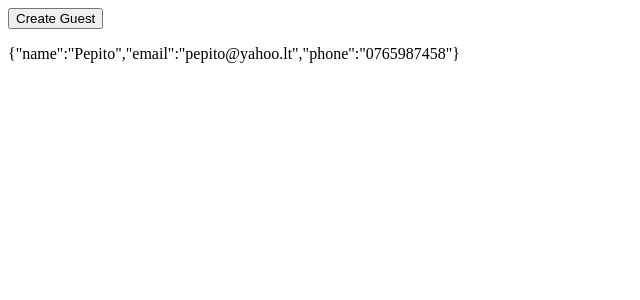
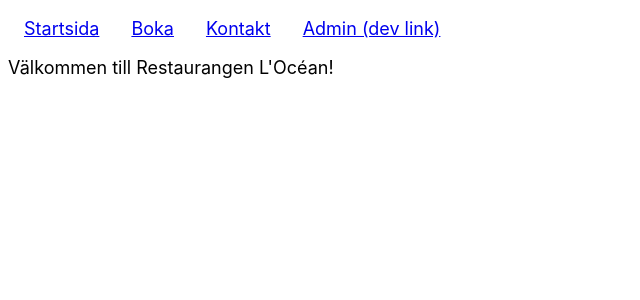
Before and after one commit to ocean-fed/ocean-fed-client, a React (Create React App) app: page / in a window 1280 px wide. Shown: the top 300 px of the page, without its empty margins (0-640 px from the left). Built offline with nearby package versions, Linux system fonts and the light colour scheme.

Commit message:
added routes and corresponding components structure, and a draft of Reservation model

```diff
--- a/package.json
+++ b/package.json
@@ -38,5 +38,8 @@
       "last 1 firefox version",
       "last 1 safari version"
     ]
+  },
+  "devDependencies": {
+    "@types/react-router-dom": "^5.1.5"
   }
 }
--- a/src/App.scss
+++ b/src/App.scss
@@ -0,0 +1,14 @@
+// styling below for simpler and less space-taking navigation during development
+
+header {
+  nav {
+    ul {
+      list-style-type: none;
+      padding-left: 0;
+      li {
+        display: inline;
+        padding: 1rem;
+      }
+    }
+  }
+}
--- a/src/App.tsx
+++ b/src/App.tsx
@@ -1,12 +1,47 @@
-import React from 'react';
-import './App.scss';
-import Create from './components/create/create';
+import React from "react";
+import { BrowserRouter as Router, Switch, Route, NavLink } from "react-router-dom";
+import "./App.scss";
+import Home from "./components/home/home";
+import Reservation from "./components/reservation/reservation";
+import Contact from "./components/contact/contact";
+import Admin from "./components/admin/admin";
 
 function App() {
   return (
-    <div className="App">
-      <Create></Create>
-    </div>
+    <Router>
+      <header>
+        <nav>
+          <ul>
+            <li>
+              <NavLink exact to="/">Startsida</NavLink>
+            </li>
+            <li>
+              <NavLink to="/reservation">Boka</NavLink>
+            </li>
+            <li>
+              <NavLink to="/contact">Kontakt</NavLink>
+            </li>
+            <li>
+              <NavLink to="/admin">Admin (dev link)</NavLink>
+            </li>
+          </ul>
+        </nav>
+      </header>
+      <Switch>
+        <Route path="/reservation">
+          <Reservation />
+        </Route>
+        <Route path="/contact">
+          <Contact />
+        </Route>
+        <Route path="/admin">
+          <Admin />
+        </Route>
+        <Route path="/">
+          <Home />
+        </Route>
+      </Switch>
+    </Router>
   );
 }
 
--- /dev/null
+++ b/src/components/admin/admin.tsx
@@ -0,0 +1,9 @@
+import React from "react";
+
+export default function Admin() {
+  return (
+    <main>
+      <p>Admin works.</p>
+    </main>
+  )
+}
--- /dev/null
+++ b/src/components/contact/contact.tsx
@@ -0,0 +1,9 @@
+import React from "react";
+
+export default function Contact() {
+  return (
+    <main>
+      <p>Contact works.</p>
+    </main>
+  )
+}
--- a/src/components/create/create.tsx
+++ b/src/components/create/create.tsx
@@ -1,25 +1,21 @@
-import React, { useState } from "react";
+// the aim of this DEV component is to test and make an example for calls to our API
+
+import React from "react";
 import axios from "axios";
 import Guest from "../../models/Guest";
 
 export default function Create() {
-  const defaultGuest: Guest = new Guest();
-  defaultGuest.name = "Pepito";
-  defaultGuest.email = "pepito@yahoo.lt";
-  defaultGuest.phone = "0765987458";
-
-  const [newGuest, setNewGuest] = useState(defaultGuest);
+  const newGuest: Guest = new Guest();
+  newGuest.name = "Pepito";
+  newGuest.email = "pepito@yahoo.lt";
+  newGuest.phone = "0765987458";
 
   function createAGuest() {
     const createUrl = "http://localhost:4000/create";
     axios({
       method: "post",
       url: createUrl,
-      data: {
-        name: defaultGuest.name,
-        email: defaultGuest.email,
-        phone: defaultGuest.phone
-      }
+      data: newGuest
     }).then((response) => {
         console.log("it created.");
         console.log(response.data);
--- /dev/null
+++ b/src/components/home/home.tsx
@@ -0,0 +1,9 @@
+import React from "react";
+
+export default function Home() {
+  return (
+    <main>
+      <p>Välkommen till Restaurangen L'Océan!</p>
+    </main>
+  )
+}
--- /dev/null
+++ b/src/components/reservation/reservation.tsx
@@ -0,0 +1,9 @@
+import React from "react";
+
+export default function Reservation() {
+  return (
+    <main>
+      <p>Reservation works.</p>
+    </main>
+  )
+}
--- a/src/index.scss
+++ b/src/index.scss
@@ -0,0 +1,4 @@
+body {
+  font-family: -apple-system, BlinkMacSystemFont, 'Segoe UI', Roboto, Oxygen, Ubuntu, Cantarell, 'Open Sans', 'Helvetica Neue', sans-serif;
+  font-size: 18px;
+}
```
Also changed, not shown: src/models/Reservation.tsx (added, +7 -0 lines), 1 other file (tests, documents, lock files or other folders).
